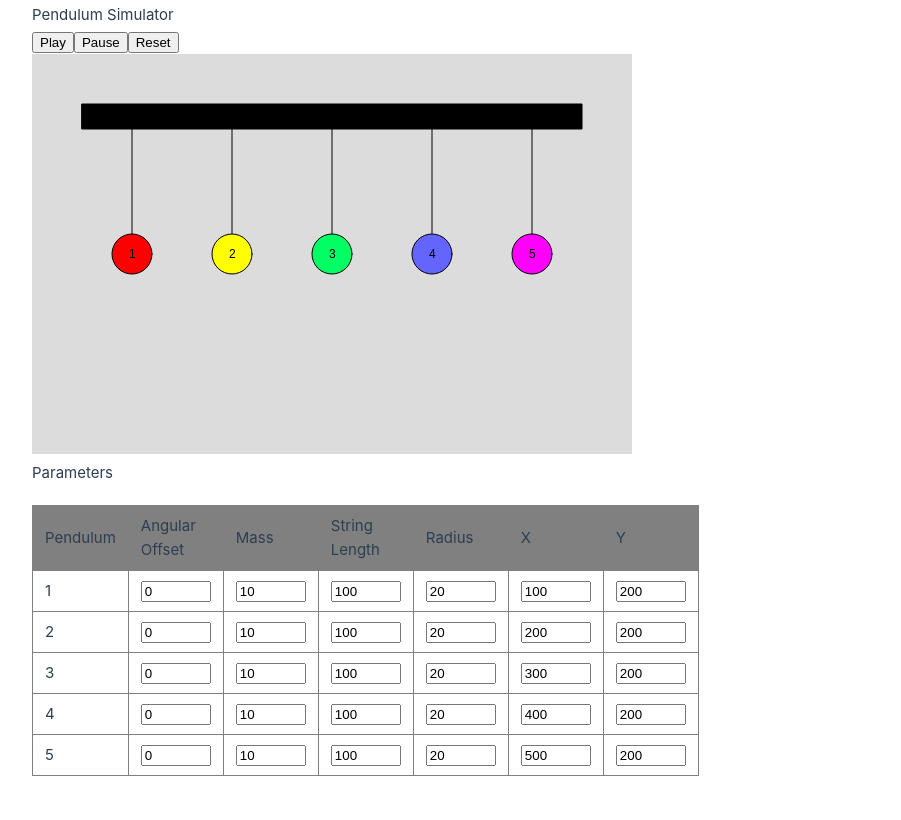
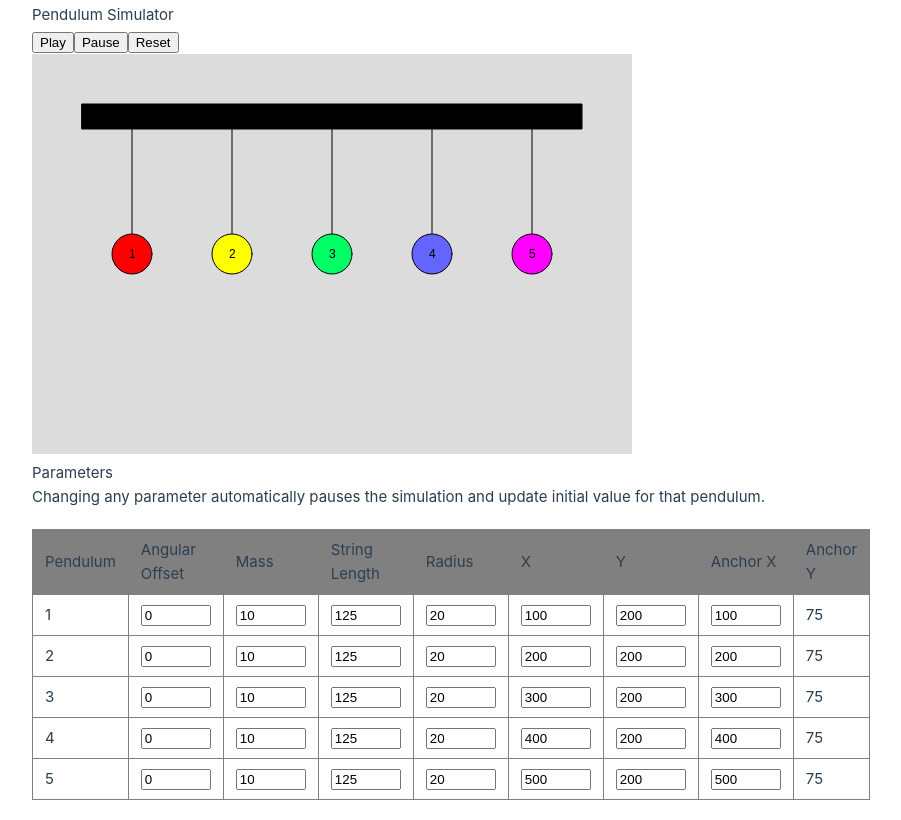
Before and after one commit to domleo/pendulum_simulator, a Vue app in the folder frontend/: page / in a window 1280 px wide. Shown: the whole page, without its empty margins (0-901 px from the left). Built offline with nearby package versions, Linux system fonts and the light colour scheme.

Commit message:
multiple values updated to reflect parameter being changed

```diff
--- a/frontend/src/components/MyCanvas.vue
+++ b/frontend/src/components/MyCanvas.vue
@@ -5,6 +5,7 @@
     <button @click="reset">Reset</button>
     <div ref="pendulumCanvas"></div>
     <p> Parameters</p>
+    <div>Changing any parameter automatically pauses the simulation and update initial value for that pendulum.</div>
     <table>
       <thead>
         <tr>
@@ -15,17 +16,21 @@
           <th>Radius</th>
           <th>X</th>
           <th>Y</th>
+          <th>Anchor X</th>
+          <th>Anchor Y</th>
         </tr>
       </thead>
       <tbody>
         <tr v-for="p in pendulums" :key="p.id">
           <td>{{p.id}}</td>
-          <td><input type="number" :value="p.angular_offset" @input="onAngularOffsetChanged($event, p.id)"/></td>
-          <td><input type="number" :value="p.mass" @input="onMassChanged($event, p.id)"/></td>
-          <td><input type="number" :value="p.string_length" @input="onStringLengthChanged($event, p.id)"/></td>
-          <td><input type="number" :value="p.radius" @input="onRadiusChanged($event, p.id)"/></td>
-          <td><input type="number" :value="p.curr_posx" @input="onPosXChanged($event, p.id)"/></td>
-          <td><input type="number" :value="p.curr_posy" @input="onPosYChanged($event, p.id)"/></td>
+          <td><input type="number" :value="p.angular_offset"  @input="onAngularOffsetChanged($event, p.id)"/></td>
+          <td><input type="number" :value="p.mass"            @input="onMassChanged($event, p.id)"/></td>
+          <td><input type="number" :value="p.string_length"   @input="onStringLengthChanged($event, p.id)"/></td>
+          <td><input type="number" :value="p.radius"          @input="onRadiusChanged($event, p.id)"/></td>
+          <td><input type="number" :value="p.curr_posx"       @input="onPosXChanged($event, p.id)"/></td>
+          <td><input type="number" :value="p.curr_posy"       @input="onPosYChanged($event, p.id)"/></td>
+          <td><input type="number" :value="p.anchorX"         @input="onAnchorXChanged($event, p.id)"/></td>
+          <td>{{p.anchorY}}</td>
         </tr>
       </tbody>
     </table>
@@ -39,11 +44,11 @@ export default {
     return {
       interval: null,
       pendulums: [
-        {id: 1, dragging: false, curr_angle: Math.PI/4, org_angle: Math.PI/3, curr_angleVel: 0, curr_posx: 100, curr_posy: 200, org_posx: 100, org_posy: 200, angular_offset: 0, mass: 10, string_length: 100, radius: 20, anchorX:100, anchorY:75, r: 255, g:0, b:0},
-        {id: 2, dragging: false, curr_angle: Math.PI/4, org_angle: Math.PI/3, curr_angleVel: 0, curr_posx: 200, curr_posy: 200, org_posx: 200, org_posy: 200, angular_offset: 0, mass: 10, string_length: 100, radius: 20, anchorX:200, anchorY:75, r: 255, g:255, b:0},
-        {id: 3, dragging: false, curr_angle: Math.PI/4, org_angle: Math.PI/3, curr_angleVel: 0, curr_posx: 300, curr_posy: 200, org_posx: 300, org_posy: 200, angular_offset: 0, mass: 10, string_length: 100, radius: 20, anchorX:300, anchorY:75, r: 0, g:255, b:100},
-        {id: 4, dragging: false, curr_angle: Math.PI/4, org_angle: Math.PI/3, curr_angleVel: 0, curr_posx: 400, curr_posy: 200, org_posx: 400, org_posy: 200, angular_offset: 0, mass: 10, string_length: 100, radius: 20, anchorX:400, anchorY:75, r: 100, g:100, b:255},
-        {id: 5, dragging: false, curr_angle: Math.PI/4, org_angle: Math.PI/3, curr_angleVel: 0, curr_posx: 500, curr_posy: 200, org_posx: 500, org_posy: 200, angular_offset: 0, mass: 10, string_length: 100, radius: 20, anchorX:500, anchorY:75, r: 255, g:0, b:255}
+        {id: 1, dragging: false, curr_angle: Math.PI/4, org_angle: Math.PI/3, curr_angleVel: 0, curr_posx: 100, curr_posy: 200, org_posx: 100, org_posy: 200, angular_offset: 0, mass: 10, string_length: 125, radius: 20, anchorX:100, anchorY:75, r: 255, g:0, b:0},
+        {id: 2, dragging: false, curr_angle: Math.PI/4, org_angle: Math.PI/3, curr_angleVel: 0, curr_posx: 200, curr_posy: 200, org_posx: 200, org_posy: 200, angular_offset: 0, mass: 10, string_length: 125, radius: 20, anchorX:200, anchorY:75, r: 255, g:255, b:0},
+        {id: 3, dragging: false, curr_angle: Math.PI/4, org_angle: Math.PI/3, curr_angleVel: 0, curr_posx: 300, curr_posy: 200, org_posx: 300, org_posy: 200, angular_offset: 0, mass: 10, string_length: 125, radius: 20, anchorX:300, anchorY:75, r: 0, g:255, b:100},
+        {id: 4, dragging: false, curr_angle: Math.PI/4, org_angle: Math.PI/3, curr_angleVel: 0, curr_posx: 400, curr_posy: 200, org_posx: 400, org_posy: 200, angular_offset: 0, mass: 10, string_length: 125, radius: 20, anchorX:400, anchorY:75, r: 100, g:100, b:255},
+        {id: 5, dragging: false, curr_angle: Math.PI/4, org_angle: Math.PI/3, curr_angleVel: 0, curr_posx: 500, curr_posy: 200, org_posx: 500, org_posy: 200, angular_offset: 0, mass: 10, string_length: 125, radius: 20, anchorX:500, anchorY:75, r: 255, g:0, b:255}
       ],
       gravity: 0.4
     }
@@ -62,6 +67,7 @@ export default {
       return { x: x_a, y: y_a };
     },
     findPendulumCoordinates(x_a, y_a, thetaDegrees, L) {
+      //adding 180 degress so the value is relative
       const thetaRadians = ((thetaDegrees+180) * Math.PI) / 180; // Convert degrees to radians
 
       const x = x_a + L * Math.sin(thetaRadians);
@@ -77,67 +83,105 @@ export default {
           //const anchor_point = this.findAnchorPoint(pendulum.curr_posx, pendulum.curr_posy, pendulum.string_length)
           //console.log(anchor_point)
           const newCoor = this.findPendulumCoordinates(pendulum.anchorX, pendulum.anchorY, pendulum.angular_offset, pendulum.string_length)
-          pendulum.curr_posx = newCoor.x// + anchor_point.x
-          pendulum.org_posx  = newCoor.x// + anchor_point.x
-          pendulum.curr_posy = newCoor.y// + anchor_point.y
-          pendulum.org_posy  = newCoor.y// + anchor_point.y
+          pendulum.curr_posx = newCoor.x
+          pendulum.org_posx  = newCoor.x
+          pendulum.curr_posy = newCoor.y
+          pendulum.org_posy  = newCoor.y
           break
         }
       }
 
     },
     onAngularOffsetChanged(event, id){
-      //console.log(id, event.target.valueAsNumber)
+      this.pause()
       for (const i in this.pendulums) {
         if (this.pendulums[i].id === id) {
           this.pendulums[i].angular_offset = event.target.valueAsNumber
           this.calculateNewXYwithAngularOffset(id)
+          break
         }
       }
-      this.pause()
-
     },
     onMassChanged(event, id) {
+      this.pause()
       for (const i in this.pendulums) {
         if (this.pendulums[i].id === id) this.pendulums[i].mass = event.target.valueAsNumber
       }
-      this.pause()
     },
     onStringLengthChanged(event, id) {
+      this.pause()
       for (const i in this.pendulums) {
-        if (this.pendulums[i].id === id) this.pendulums[i].string_length = event.target.valueAsNumber
+        if (this.pendulums[i].id === id) {
+          const pendulum = this.pendulums[i]
+          pendulum.string_length = event.target.valueAsNumber
+          const newCoor = this.findPendulumCoordinates(pendulum.anchorX, pendulum.anchorY, pendulum.angular_offset, pendulum.string_length)
+          pendulum.curr_posx = newCoor.x
+          pendulum.org_posx  = newCoor.x
+          pendulum.curr_posy = newCoor.y
+          pendulum.org_posy  = newCoor.y
+          break
+        }
       }
-      this.pause()
     },
     onRadiusChanged(event, id) {
+      this.pause()
       for (const i in this.pendulums) {
         if (this.pendulums[i].id === id) this.pendulums[i].radius = event.target.valueAsNumber
       }
-      this.pause()
+    },
+    getDistance(x1, y1, x2, y2) {
+      const x = x2 - x1
+      const y = y2 - y1
+      return Math.sqrt((x*x)+(y*y))
     },
     onPosXChanged(event, id) {
+      this.pause()
       for (const i in this.pendulums) {
         if (this.pendulums[i].id === id) {
-          this.pendulums[i].curr_posx = event.target.valueAsNumber
-          this.pendulums[i].org_posx = event.target.valueAsNumber
+          const pendulum = this.pendulums[i]
+          const string_length = this.getDistance(pendulum.anchorX, pendulum.anchorY, event.target.valueAsNumber, pendulum.org_posy)
+          //const new_angular_offset
+          pendulum.curr_posx = event.target.valueAsNumber
+          pendulum.org_posx  = event.target.valueAsNumber
+          pendulum.string_length = string_length
+          break
         }
       }
-      this.pause()
     },
     onPosYChanged(event, id) {
+      this.pause()
       for (const i in this.pendulums) {
         if (this.pendulums[i].id === id) {
-          this.pendulums[i].curr_posy = event.target.valueAsNumber
-          this.pendulums[i].org_posy = event.target.valueAsNumber
+          const pendulum = this.pendulums[i]
+          const string_length = this.getDistance(pendulum.anchorX, pendulum.anchorY, pendulum.org_posx, event.target.valueAsNumber)
+          //const new_angular_offset
+          pendulum.curr_posy = event.target.valueAsNumber
+          pendulum.org_posy  = event.target.valueAsNumber
+          pendulum.string_length = string_length
+          break
         }
       }
+    },
+    onAnchorXChanged(event, id) {
       this.pause()
+      for (const i in this.pendulums) {
+        if (this.pendulums[i].id === id)
+        {
+          const pendulum = this.pendulums[i]
+          const delta = pendulum.anchorX - event.target.valueAsNumber
+          pendulum.anchorX = event.target.valueAsNumber
+          this.pendulums[i].curr_posx -= delta
+          this.pendulums[i].org_posx  -= delta
+          break
+        }
+      }
     },
     play() {
       console.log('play')
       if (this.interval) return
       this.interval = setInterval(() => {
         for (const i in this.pendulums) {
+          //base formula just to animate the pendulum just to prove the UI works, will remove later.
           const torque = -this.pendulums[i].string_length * this.gravity * Math.sin(this.pendulums[i].curr_angle)
           const angularAcceleration = torque / (this.pendulums[i].string_length * this.pendulums[i].string_length)
           this.pendulums[i].curr_angleVel += angularAcceleration
@@ -146,6 +190,7 @@ export default {
           this.pendulums[i].curr_posx = this.pendulums[i].org_posx + this.pendulums[i].string_length * Math.sin(this.pendulums[i].curr_angle)
           this.pendulums[i].curr_posy = this.pendulums[i].org_posy + this.pendulums[i].string_length * Math.cos(this.pendulums[i].curr_angle)
         }
+        //get updated positions from processes
       }, 16.7) //16.7 for about 60 fps
     },
     pause () {
```
Also changed, not shown: 1 other file (tests, documents, lock files or other folders).
